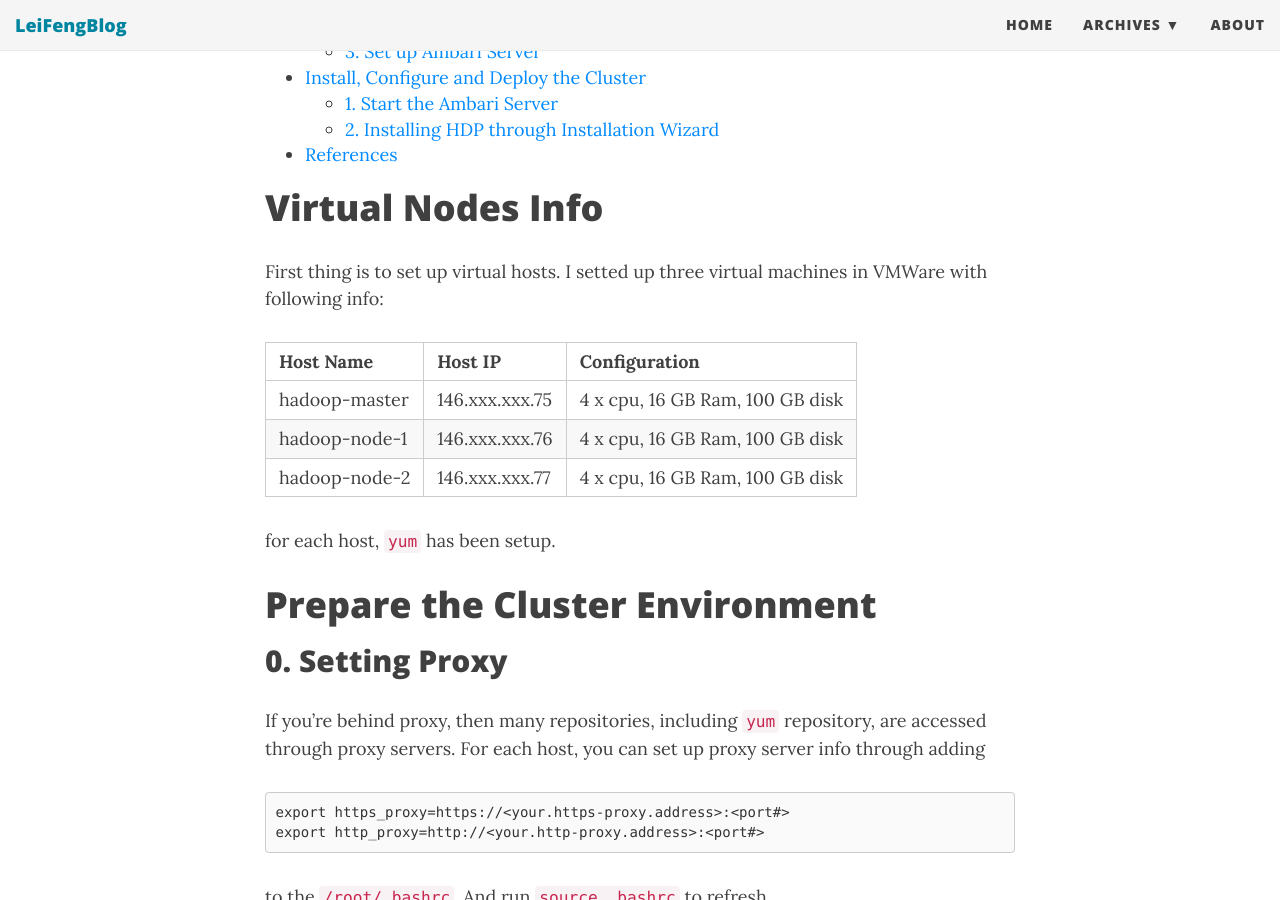
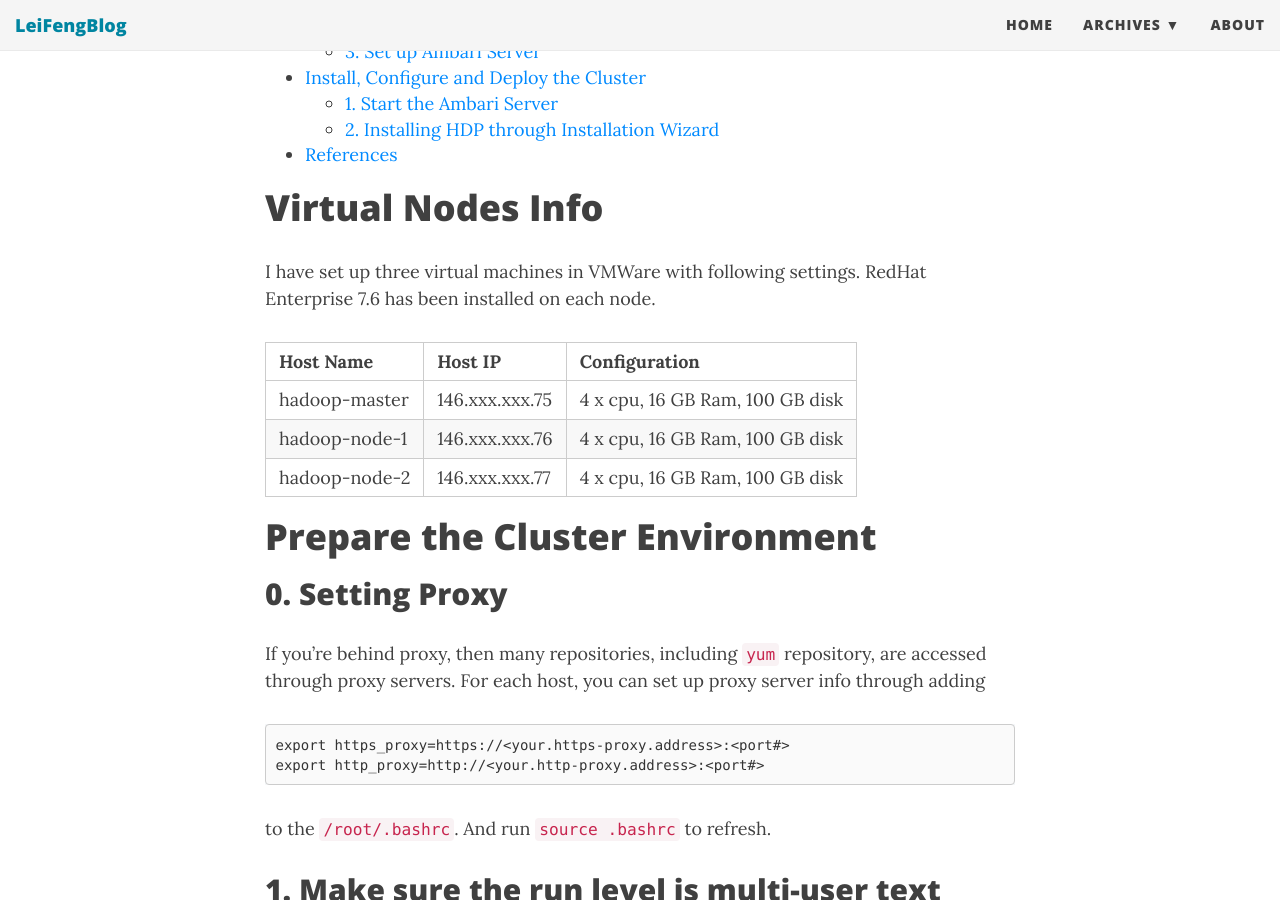
Before and after one commit to stonefl/stonefl.github.io, a Jekyll site: the page built from _posts/2019-03-19-install-hortonworks-hdp-3-1-0-on-cluster-of-vmware-virtual-machines.md, in a window 1280 px wide and 900 px high, scrolled down 1419 px. Built offline with Jekyll 4.4.1, drawn with Linux system fonts in a browser that asks for light colours; nearby versions of some CDN libraries; comment, search, counter and statistics services are not loaded.

Commit message:
Update 2019-03-19-install-hortonworks-hdp-3-1-0-on-cluster-of-vmware-virtual-machines.md

```diff
--- a/_posts/2019-03-19-install-hortonworks-hdp-3-1-0-on-cluster-of-vmware-virtual-machines.md
+++ b/_posts/2019-03-19-install-hortonworks-hdp-3-1-0-on-cluster-of-vmware-virtual-machines.md
@@ -27,7 +27,7 @@ This post describes the process of installing Hortontworks HDP 3.1.0 on a cluste
 
 # Virtual Nodes Info
 
-First thing is to set up virtual hosts. I setted up three virtual machines in VMWare with following info:
+I have set up three virtual machines in VMWare with following settings. RedHat Enterprise 7.6 has been installed on each node.
 
 
 |   Host Name   |   Host IP      | Configuration|
@@ -36,7 +36,7 @@ First thing is to set up virtual hosts. I setted up three virtual machines in VM
 | hadoop-node-1 | 146.xxx.xxx.76 |4 x cpu, 16 GB Ram, 100 GB disk |
 |hadoop-node-2  | 146.xxx.xxx.77 |4 x cpu, 16 GB Ram, 100 GB disk |
 
-for each host, `yum` has been setup.
+
 
 # Prepare the Cluster Environment
 
```
